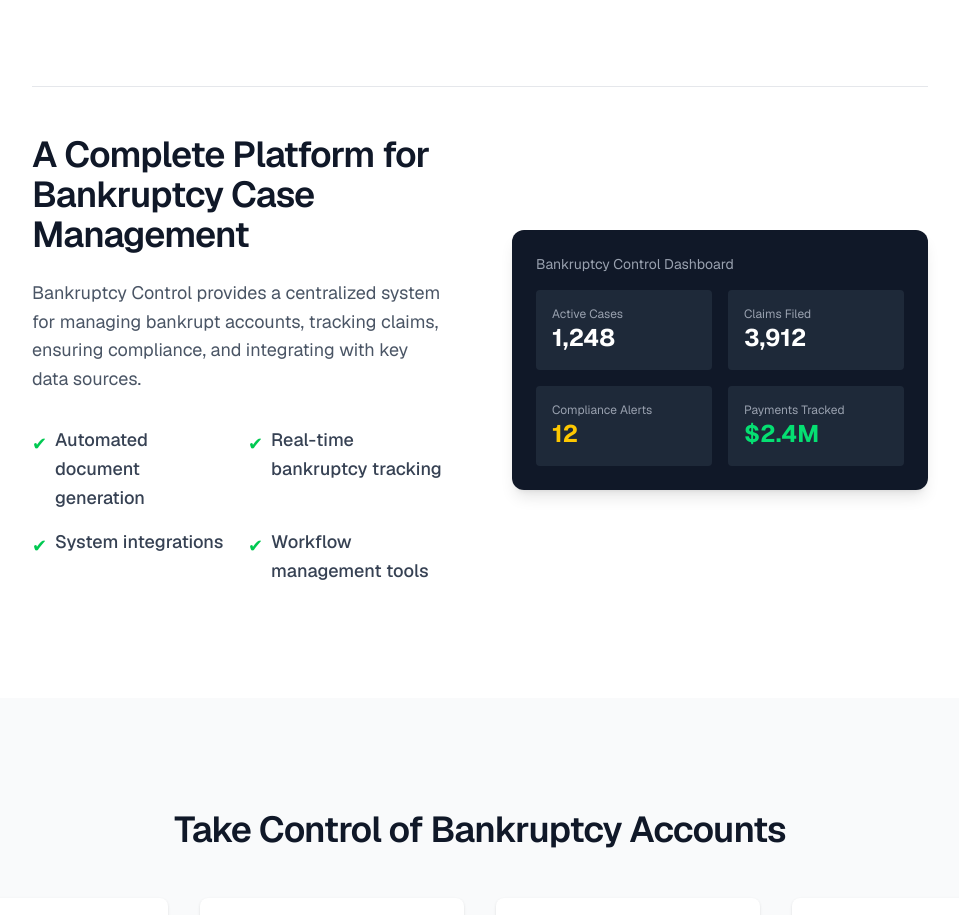
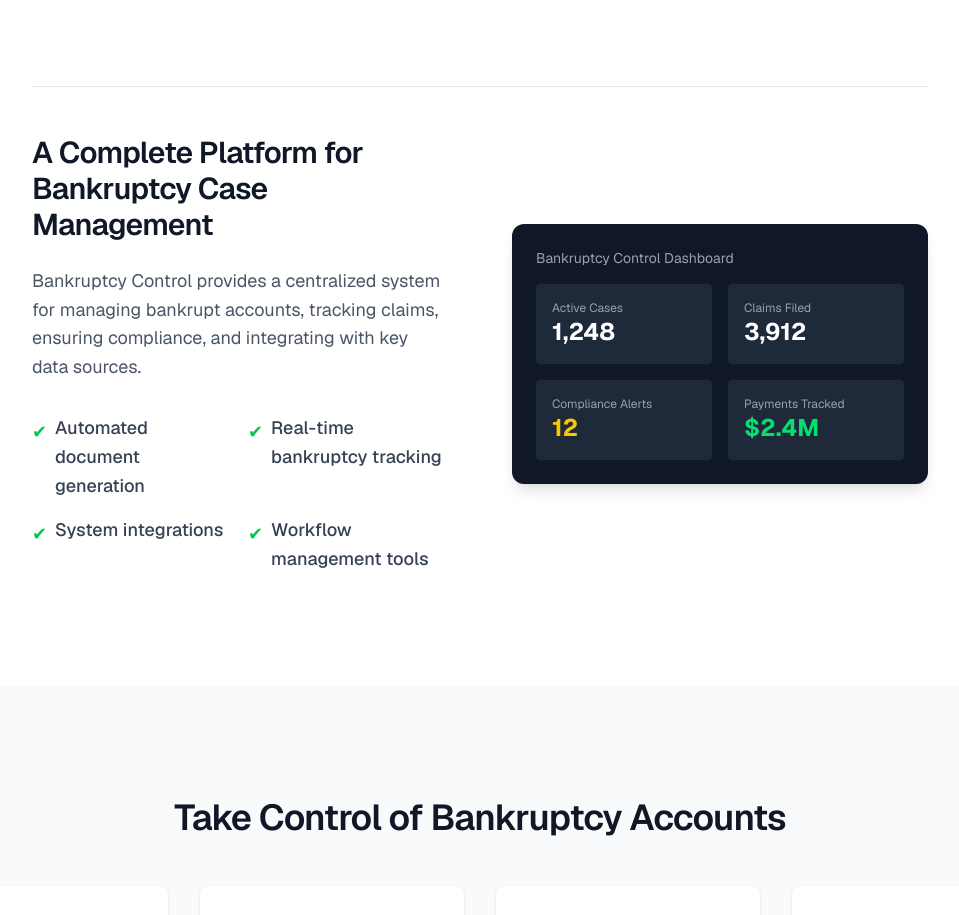
Before and after one commit to drumholliday/bc-website, a Next.js app: page / in a window 1280 px wide. Shown: the part 1460-2375 px from the top of the page, without its empty margins (160-1119 px from the left). Built offline with nearby package versions, Linux system fonts and the light colour scheme.

Commit message:
Reduce section heading size for production consistency

```diff
--- a/src/app/page.tsx
+++ b/src/app/page.tsx
@@ -266,7 +266,7 @@ export default function Home() {
           <div className="grid grid-cols-1 md:grid-cols-2 gap-10 md:gap-16 items-center">
             {/* LEFT SIDE */}
             <div>
-              <h3 className="text-3xl md:text-4xl font-semibold tracking-tight mb-6">
+              <h3 className="text-2xl md:text-3xl font-semibold tracking-tight mb-6">
                 A Complete Platform for Bankruptcy Case Management
               </h3>
 
```
